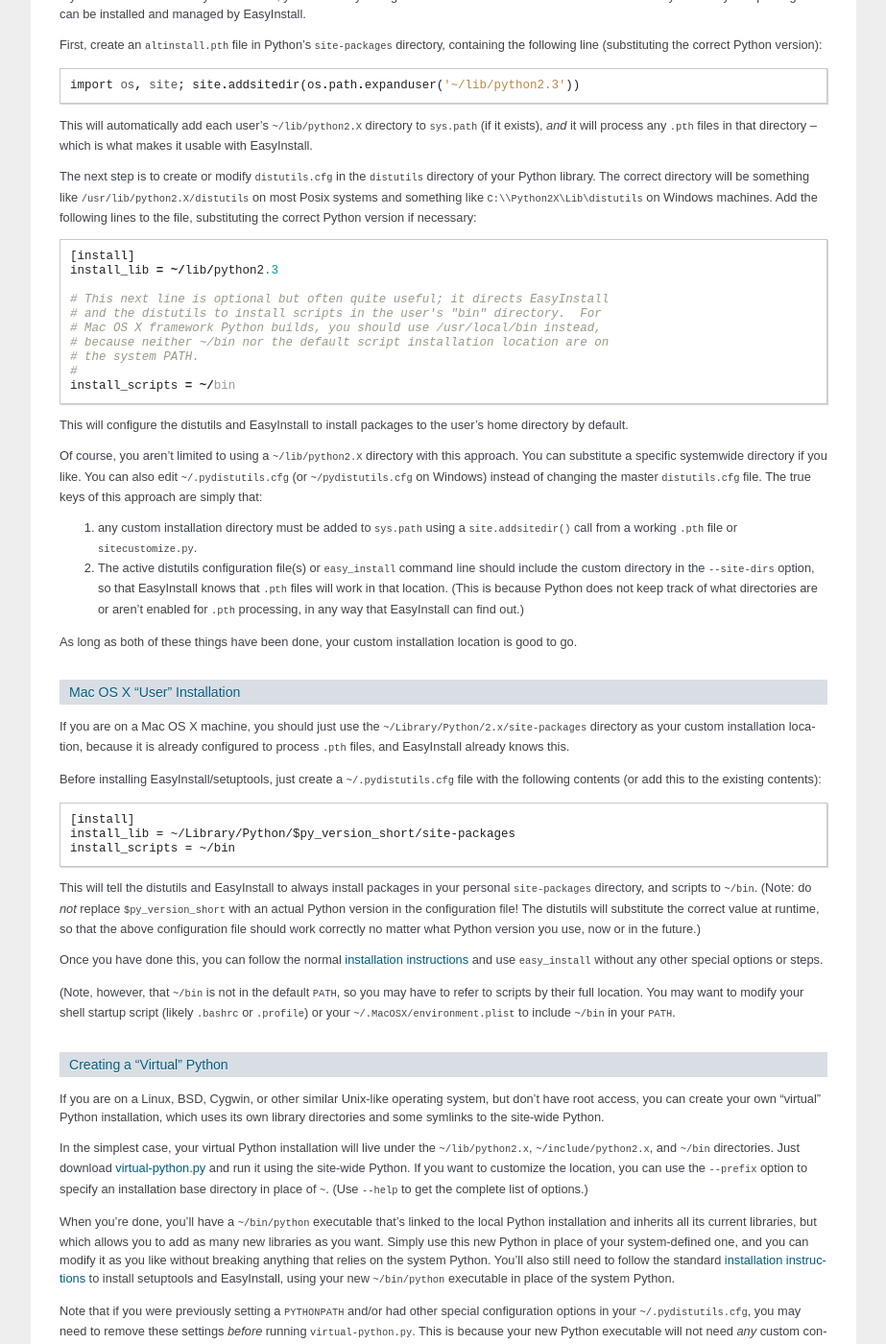
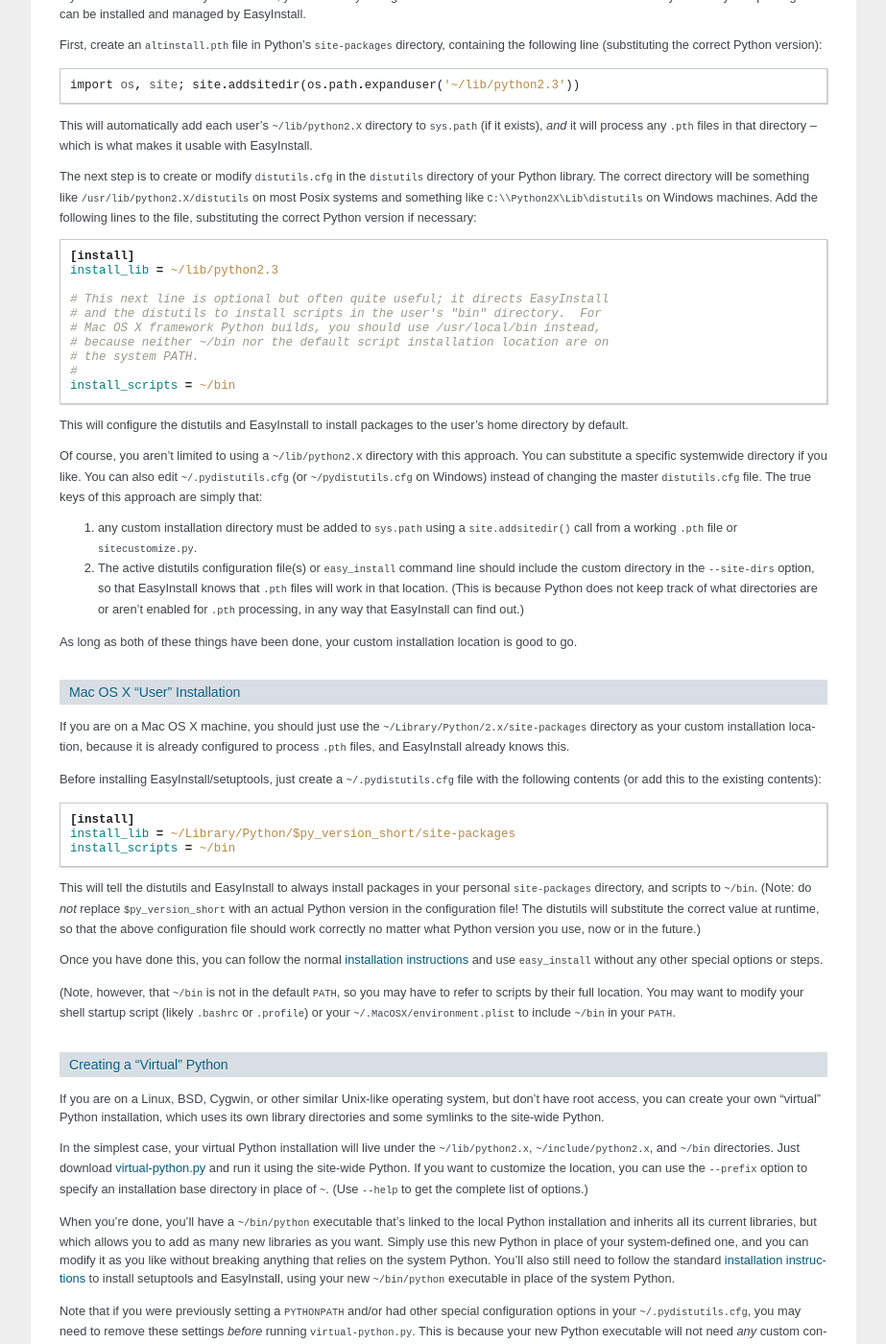
Before and after one commit to Distrotech/setuptools, a Sphinx documentation site: the page built from docs/easy_install.txt, in a window 1280 px wide and 1400 px high, scrolled down 13407 px. Shown: the whole window at 96% size, without its empty margins (268-1191 px from the left). Built offline with Sphinx 7.4.7, drawn with Linux system fonts in a browser that asks for light colours; some of the changed text lies outside the part shown.

Commit message:
Added a bunch of code-block directives for better highlighting with Pygments, fixed typo

```diff
--- a/docs/easy_install.txt
+++ b/docs/easy_install.txt
@@ -330,7 +330,9 @@
 on `Command-Line Options`_ for more details on the ``--allow-hosts`` option.
 
 By default, there are no host restrictions in effect, but you can change this
-default by editing the appropriate `configuration files`_ and adding::
+default by editing the appropriate `configuration files`_ and adding:
+
+.. code-block:: ini
 
     [easy_install]
     allow_hosts = *.myintranet.example.com,*.python.org
@@ -411,7 +413,9 @@
 
 If you are setting up an intranet site for package downloads, you may want to
 configure the target machines to use your download site by default, adding
-something like this to their `configuration files`_::
+something like this to their `configuration files`_:
+
+.. code-block:: ini
 
     [easy_install]
     find_links = http://mypackages.example.com/somedir/
@@ -445,7 +449,9 @@
 EasyInstall respects standard distutils `Configuration Files`_, so you can use
 them to configure build options for packages that it installs from source.  For
 example, if you are on Windows using the MinGW compiler, you can configure the
-default compiler by putting something like this::
+default compiler by putting something like this:
+
+.. code-block:: ini
 
     [build]
     compiler = mingw32
@@ -593,7 +599,9 @@
 EasyInstall will look first for a ``setup.cfg`` file in the current directory,
 then a ``~/.pydistutils.cfg`` or ``$HOME\\pydistutils.cfg`` (on Unix-like OSes
 and Windows, respectively), and finally a ``distutils.cfg`` file in the
-``distutils`` package directory.  Here's a simple example::
+``distutils`` package directory.  Here's a simple example:
+
+.. code-block:: ini
 
     [easy_install]
 
@@ -986,7 +994,9 @@
 directory of your Python library.  The correct directory will be something like
 ``/usr/lib/python2.X/distutils`` on most Posix systems and something like
 ``C:\\Python2X\Lib\distutils`` on Windows machines.  Add the following lines
-to the file, substituting the correct Python version if necessary::
+to the file, substituting the correct Python version if necessary:
+
+.. code-block:: ini
 
     [install]
     install_lib = ~/lib/python2.3
@@ -1031,7 +1041,9 @@
 EasyInstall already knows this.
 
 Before installing EasyInstall/setuptools, just create a ``~/.pydistutils.cfg``
-file with the following contents (or add this to the existing contents)::
+file with the following contents (or add this to the existing contents):
+
+.. code-block:: ini
 
     [install]
     install_lib = ~/Library/Python/$py_version_short/site-packages
@@ -1105,7 +1117,9 @@
 and scripts in ``~/bin``, here's what you need to do:
 
 First, edit ``~/.pydistutils.cfg`` to include these settings, if you don't
-already have them::
+already have them:
+
+.. code-block:: ini
 
     [install]
     install_lib = ~/py-lib
--- a/docs/python3.txt
+++ b/docs/python3.txt
@@ -38,7 +38,8 @@
 
     from setuptools import setup
 
-      setup(name='your.module',
+    setup(
+        name='your.module',
         version = '1.0',
         description='This is your awesome module',
         author='You',
@@ -105,7 +106,8 @@
         extra['convert_2to3_doctests'] = ['src/your/module/README.txt']
         extra['use_2to3_fixers'] = ['your.fixers']
 
-      setup(name='your.module',
+    setup(
+        name='your.module',
         version = '1.0',
         description='This is your awesome module',
         author='You',
```
Also changed, not shown: docs/setuptools.txt (+16 -6 lines). Lines whose indentation alone changed are shown as unchanged.
